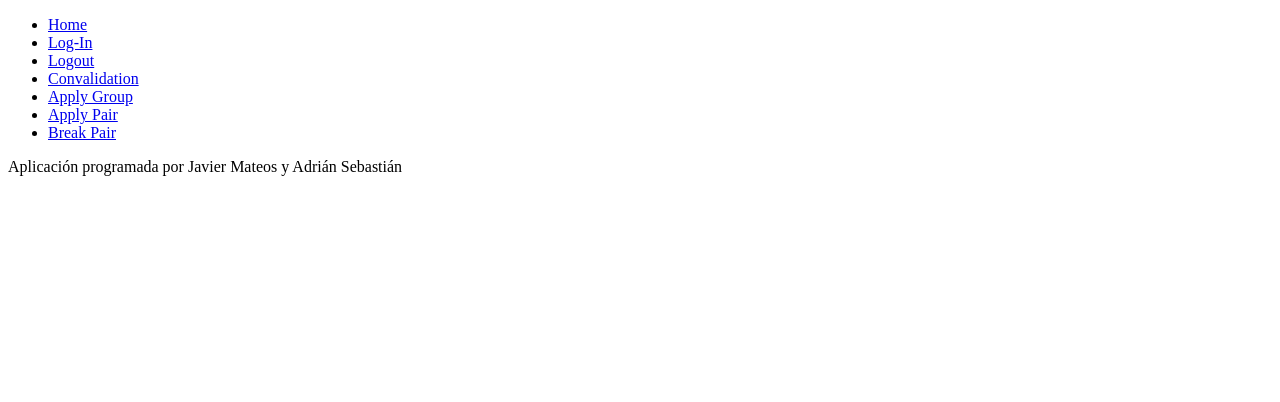
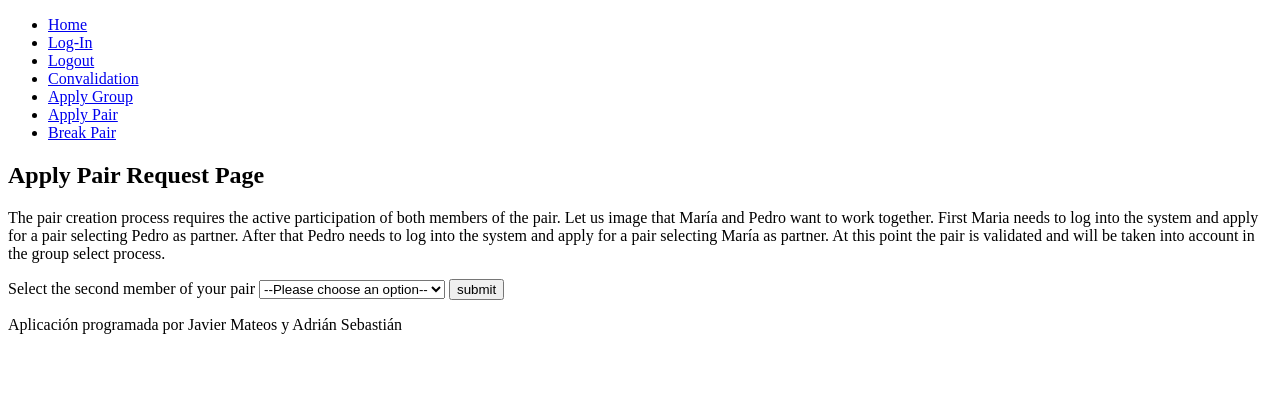
Before and after one commit to javiermateos/proyecto-final-psi, a Django app: page /apply_pair/ in a window 1280 px wide. Shown: the top 402 px of the page. Run offline with Django 3.2, Linux system fonts and the light colour scheme; a user stored in the database is signed in; tables that the repository leaves empty hold one stand-in row (values such as "Sample post").

Commit message:
Apply Pair parcialmente implementada.
Falta añadir el metodo POST completo.

```diff
--- a/labassign/core/management/commands/populate.py
+++ b/labassign/core/management/commands/populate.py
@@ -313,7 +313,7 @@ class Command(BaseCommand):
     def pair(self):
         "create a few valid pairs"
         pairD = dict()
-        pairD[1000] = {'student2': 1100, 'validated': True}
+        pairD[1000] = {'student2': 1100, 'validated': False}
         pairD[1001] = {'student2': 1101, 'validated': False}
         pairD[1010] = {'student2': 1110, 'validated': True}
         pairD[1011] = {'student2': 1111, 'validated': True}
--- a/labassign/core/views.py
+++ b/labassign/core/views.py
@@ -83,12 +83,24 @@ def convalidation_help(request):
 @login_required(login_url="/login/")
 def apply_pair(request):
 
-    students = Student.objects.all().exclude(id__in=Pair.objects.exclude(
-        validated=False).only('student1'))
+    user1 = Student.objects.filter(id=request.user.id).get()
 
-    print(students)
+    if request.method == "POST":
+        student2_id = request.POST.get("secondMemberGroup")
+        user2 = Student.objects.filter(id=student2_id).get()
+        pair, created = Pair.objects.get_or_create(student1=user1,
+                                                   student2=user2)
+        if created is False:
+            pair.validated = True
 
-    return render(request, 'core/apply_pair.html')
+    students = Student.objects.all().exclude(
+        Q(id__in=Pair.objects.exclude(validated=False).values('student1'))
+        | Q(id__in=Pair.objects.exclude(validated=False).values('student2'))
+        | Q(id=user1.id))
+
+    context_dict = dict(zip(['students'], [students]))
+
+    return render(request, 'core/apply_pair.html', context=context_dict)
 
 
 def applypair_help(request):
--- a/labassign/templates/core/apply_pair.html
+++ b/labassign/templates/core/apply_pair.html
@@ -5,4 +5,27 @@
 {% endblock title_block %}
 
 {% block main_block %}
+<article>
+    <h1>Apply Pair Request Page</h1>
+    <p>
+        The pair creation process requires the active participation of both members of the pair.
+        Let us image that María and Pedro want to work together.
+        First Maria needs to log into the system and apply for a pair selecting Pedro as partner.
+        After that Pedro needs to log into the system and apply for a pair selecting María as partner.
+        At this point the pair is validated and will be taken into account in the group select process.
+    </p>
+    <form method="POST" action="{% url 'apply_pair' %}">
+        {% csrf_token %}
+        <p>
+            <label for="id_secondMemberGroup">Select the second member of your pair</label>
+            <select name="secondMemberGroup" id="id_secondMemberGroup" required>
+                <option value="">--Please choose an option--</option>
+                {% for student in students %}
+                <option value="{{ student.id }}">{{ student.last_name }},{{ student.first_name }}</option>
+                {% endfor %}
+            </select>
+            <input type="submit" name="student2" value="submit" />
+        </p>
+    </form>
+</article>
 {% endblock main_block %}
```
Also changed, not shown: labassign/core/migrations/0001_initial.py.
